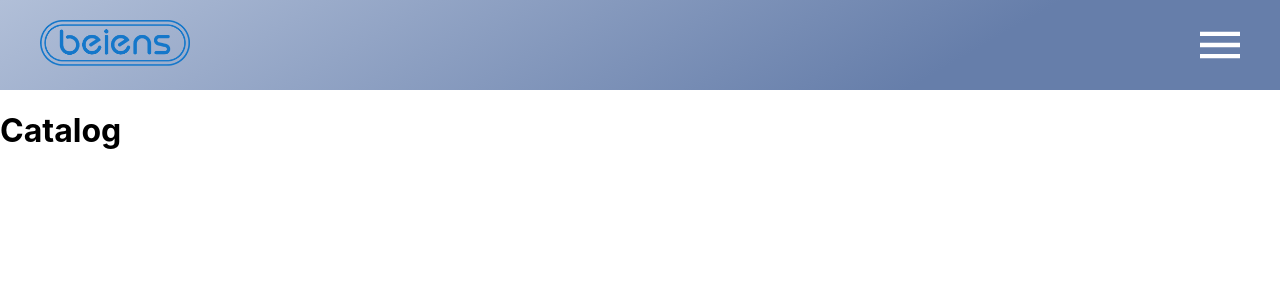
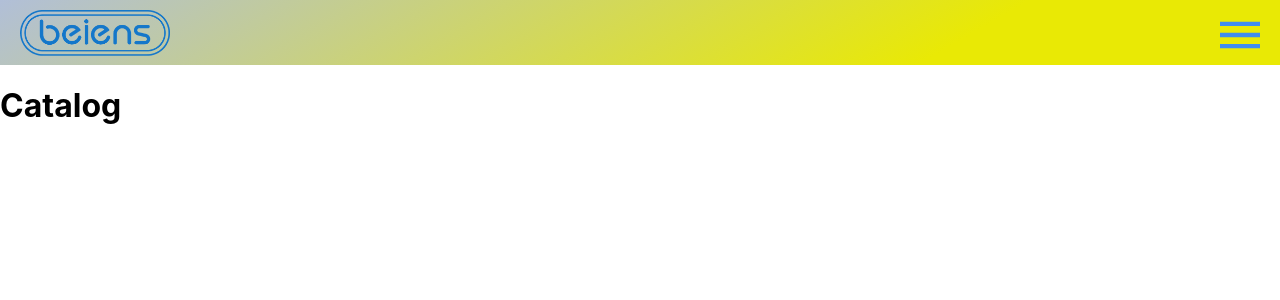
Before and after one commit to AndreyMandybura/beiens-project, a Next.js app: page /catalog in a window 1280 px wide. Shown: the top 300 px of the page. Built offline with nearby package versions, Linux system fonts and the light colour scheme.

Commit message:
Chenge styles for menu

```diff
--- a/components/NavBar/NavBar.module.css
+++ b/components/NavBar/NavBar.module.css
@@ -1,9 +1,9 @@
 .navContainer {
-    background: linear-gradient(150deg, #b1bfd8 0%, #667eaa 74%);
+    background: linear-gradient(150deg, #b1bfd8 0%, rgb(233, 233, 5) 74%);
 }
 
 .navWrapper {
-    padding: 20px 40px;
+    padding: 10px 20px 5px 20px;
     display: flex;
     justify-content: space-between;
     align-items: center;
@@ -15,7 +15,7 @@
     padding: 0;
     border: none;
     background-color: transparent;
-    fill: #fff;
+    fill: #3f8cee;
 }
 
 .iconMenu {
@@ -55,7 +55,7 @@
     position: fixed;
     width: 100%;
     height: 100vh;
-    background: linear-gradient(150deg, #b1bfd8 0%, #667eaa 74%);
+    background: linear-gradient(150deg, #b1bfd8 0%, rgb(233, 233, 5) 74%);
     transform: translateX(50%);
     transition: all 0.5s;
 
@@ -63,7 +63,7 @@
 
 .navList {
     list-style-type: none;
-    color: #fff;
+    color: #3f8cee;
     font-size: 24px;
     font-weight: 700;
 }
```
